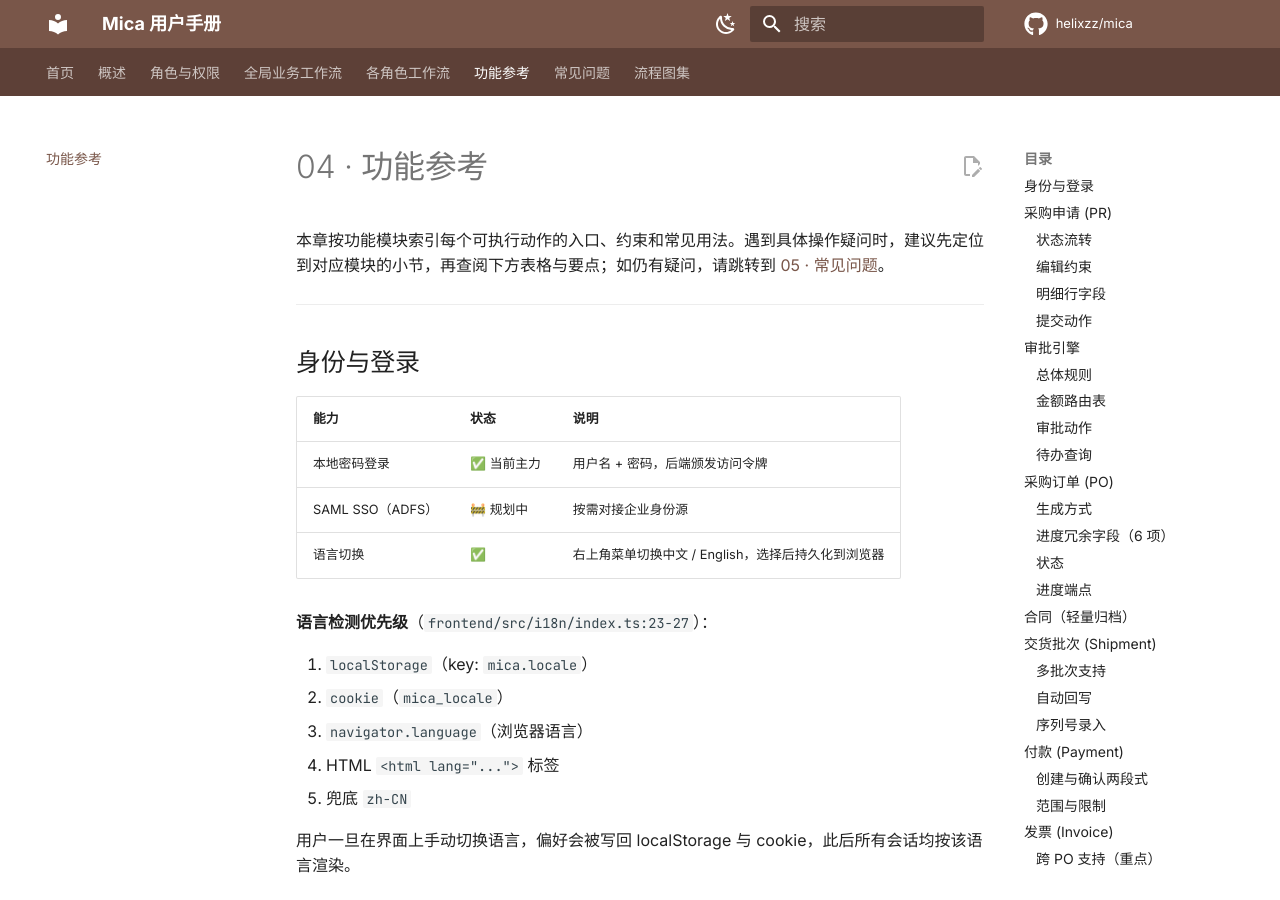
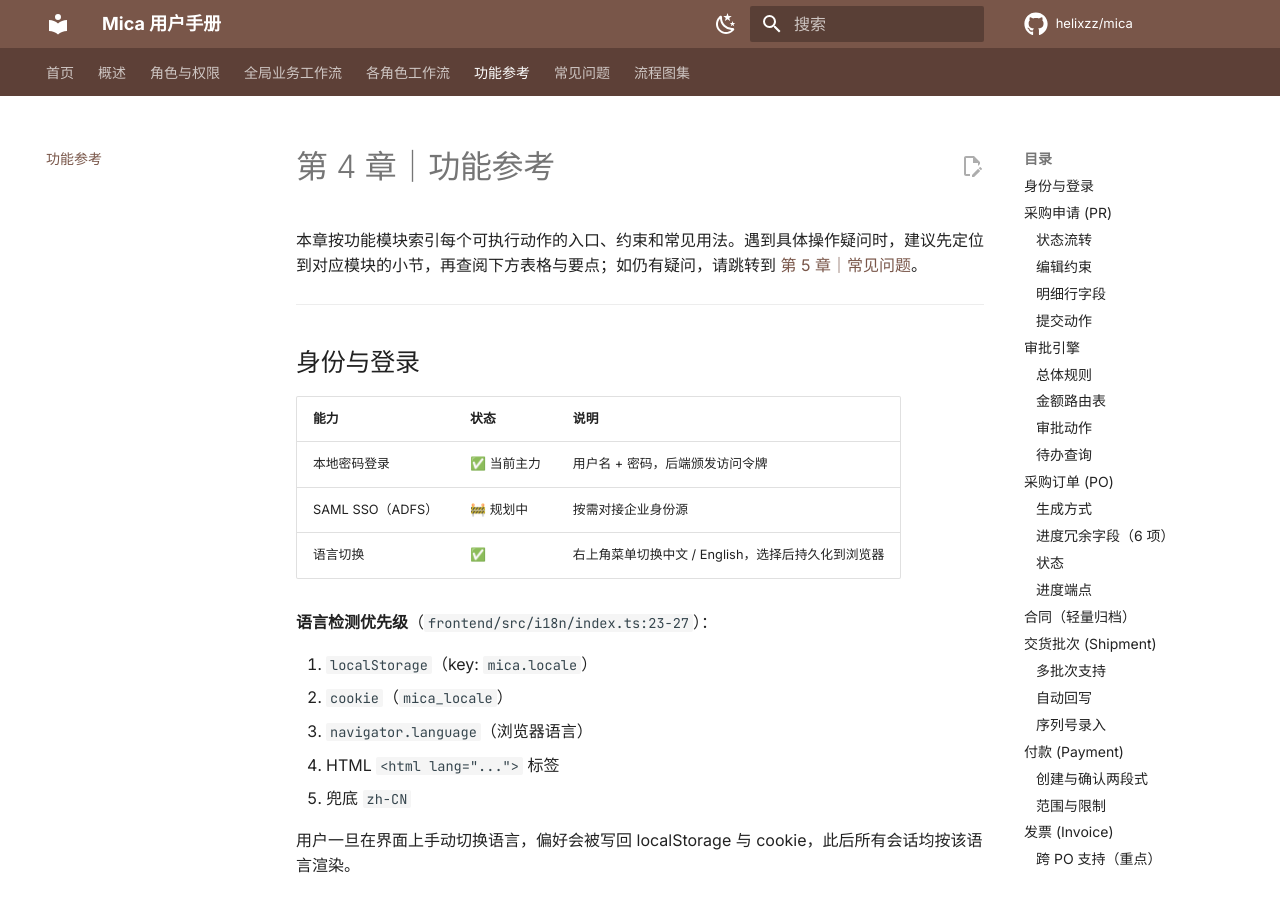
Before and after one commit to helixzz/mica, an MkDocs documentation site: the page built from docs/user-manual/04-features.md, in a window 1280 px wide and 900 px high. Built offline with MkDocs 1.6.1 and Material for MkDocs 9.7.7, drawn with Linux system fonts in a browser that asks for light colours; comment, search, counter and statistics services are not loaded; the version menu is left out.

Commit message:
style(docs): unify user manual chapter headings to '第 N 章｜标题' format
Chapters 04 and 05 used '0N · 标题' while 00-03 used '第 N 章｜标题'.
Standardize all to the latter. Also update cross-references in 03 and 04.

```diff
--- a/docs/user-manual/04-features.md
+++ b/docs/user-manual/04-features.md
@@ -1,8 +1,8 @@
 <!-- version: 0.6.2; updated: 2026-04-22 -->
 
-# 04 · 功能参考
+# 第 4 章｜功能参考
 
-本章按功能模块索引每个可执行动作的入口、约束和常见用法。遇到具体操作疑问时，建议先定位到对应模块的小节，再查阅下方表格与要点；如仍有疑问，请跳转到 [05 · 常见问题](./05-faq.md)。
+本章按功能模块索引每个可执行动作的入口、约束和常见用法。遇到具体操作疑问时，建议先定位到对应模块的小节，再查阅下方表格与要点；如仍有疑问，请跳转到 [第 5 章｜常见问题](./05-faq.md)。
 
 ---
 
```
Also changed, not shown: docs/user-manual/03-per-role-workflow.md (+1 -1 lines), docs/user-manual/05-faq.md (+1 -1 lines).
